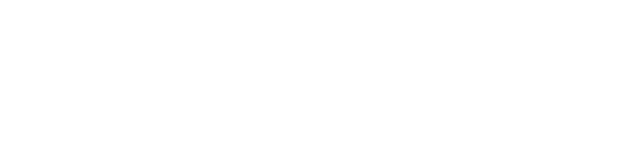
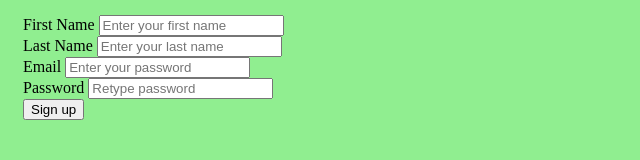
Before and after one commit to j4l13n/banka, a plain HTML site: page UI/signup.html in a window 1280 px wide. Shown: the whole page, without its empty margins (0-640 px from the left). Drawn offline with Linux system fonts and the light colour scheme.

Commit message:
first commit and merge to master

```diff
--- a/UI/css/style.css
+++ b/UI/css/style.css
@@ -1,5 +1,12 @@
-body {
-    background-image: url();
-    background-repeat: no-repeat;
-    background-attachment: fixed;
+@media only screen and (min-width: 500px){
+    body {
+        background-color: lightgreen;
+        background-repeat: no-repeat;
+        background-attachment: fixed;
+    }
+
+    .container {
+        margin: 15px;
+    }
+
 }
--- a/UI/signup.html
+++ b/UI/signup.html
@@ -8,9 +8,29 @@
     <link rel="stylesheet" href="css/style.css">
 </head>
 <body>
-    <div class="">
+    <div class="container">
         <div class="">
-
+            <form action="" method="" id="">
+                <div class="">
+                    <label for="">First Name</label>
+                    <input type="text" class="" id="" placeholder="Enter your first name"/>
+                </div>
+                <div class="">
+                    <label for="">Last Name</label>
+                    <input type="text" class="" id="" placeholder="Enter your last name"/>
+                </div>
+                <div class="">
+                    <label for="">Email</label>
+                    <input type="email" class="" id="" placeholder="Enter your password"/>
+                </div>
+                <div class="">
+                    <label for="">Password</label>
+                    <input type="password" class="" id="" placeholder="Retype password"/>
+                </div>
+                <div class="">
+                    <input type="submit" class="" id="" value="Sign up"/>
+                </div>
+            </form>
         </div>
     </div>
     <script src="js/signup.js"></script>
```
